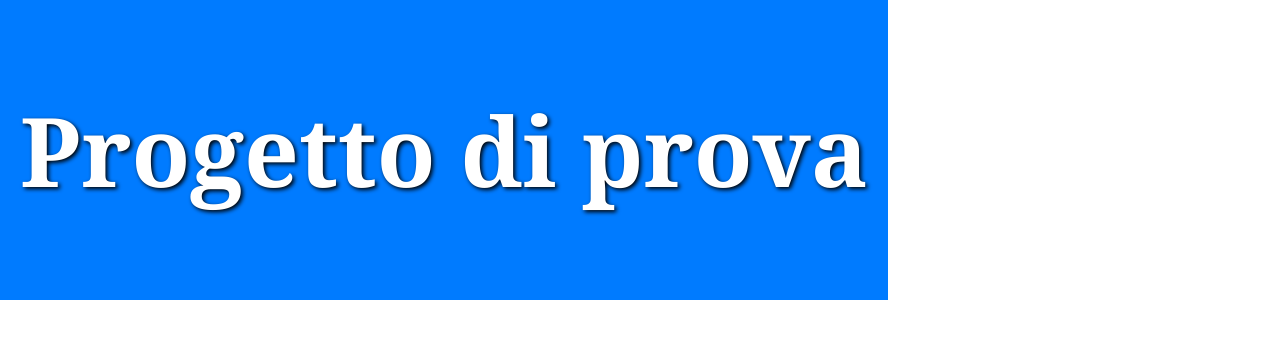
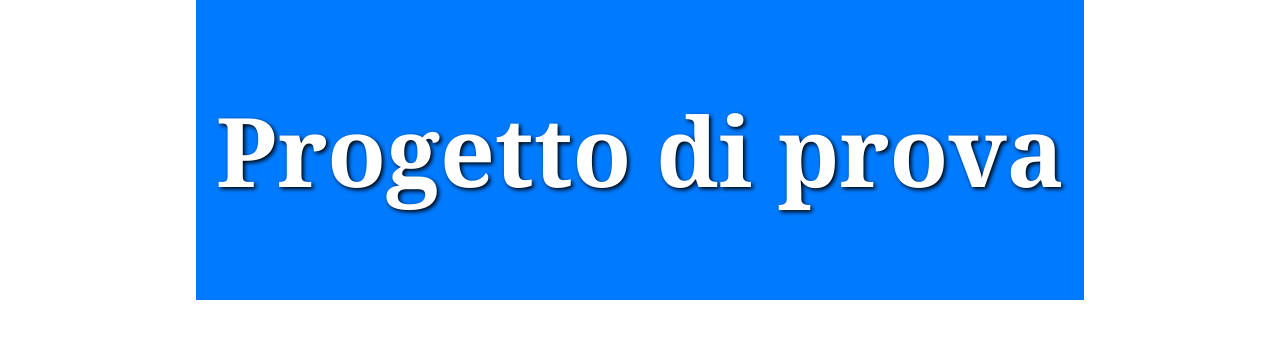
Before and after one commit to Pietrob00/traininghubxweb, a plain HTML site: page index.html in a window 1280 px wide. Drawn offline with Linux system fonts and the light colour scheme.

Commit message:
Update index.html

```diff
--- a/index.html
+++ b/index.html
@@ -7,9 +7,10 @@
             font-family: Arial, sans-serif; /* Imposta il font del testo */
             margin: 0; /* Rimuove i margini del body */
             padding: 0; /* Rimuove il padding del body */
+            text-align: left; /* Imposta l'allineamento del testo a sinistra */
         }
         .container {
-            text-align: center; /* Allinea il testo al centro */
+            text-align: right; /* Allinea il testo all'interno del contenitore a destra */
             background-color: #007BFF; /* Imposta il colore di sfondo blu */
             display: inline-block; /* Mostra il div come elemento inline-block */
             padding: 20px; /* Aggiunge un padding di 20px attorno al testo */
@@ -22,8 +23,10 @@
     </style>
 </head>
 <body>
-    <div class="container">
-        <h1>Progetto di prova</h1>
+    <div style="text-align: center;"> <!-- Centro il contenitore -->
+        <div class="container">
+            <h1>Progetto di prova</h1>
+        </div>
     </div>
 </body>
 </html>
```
